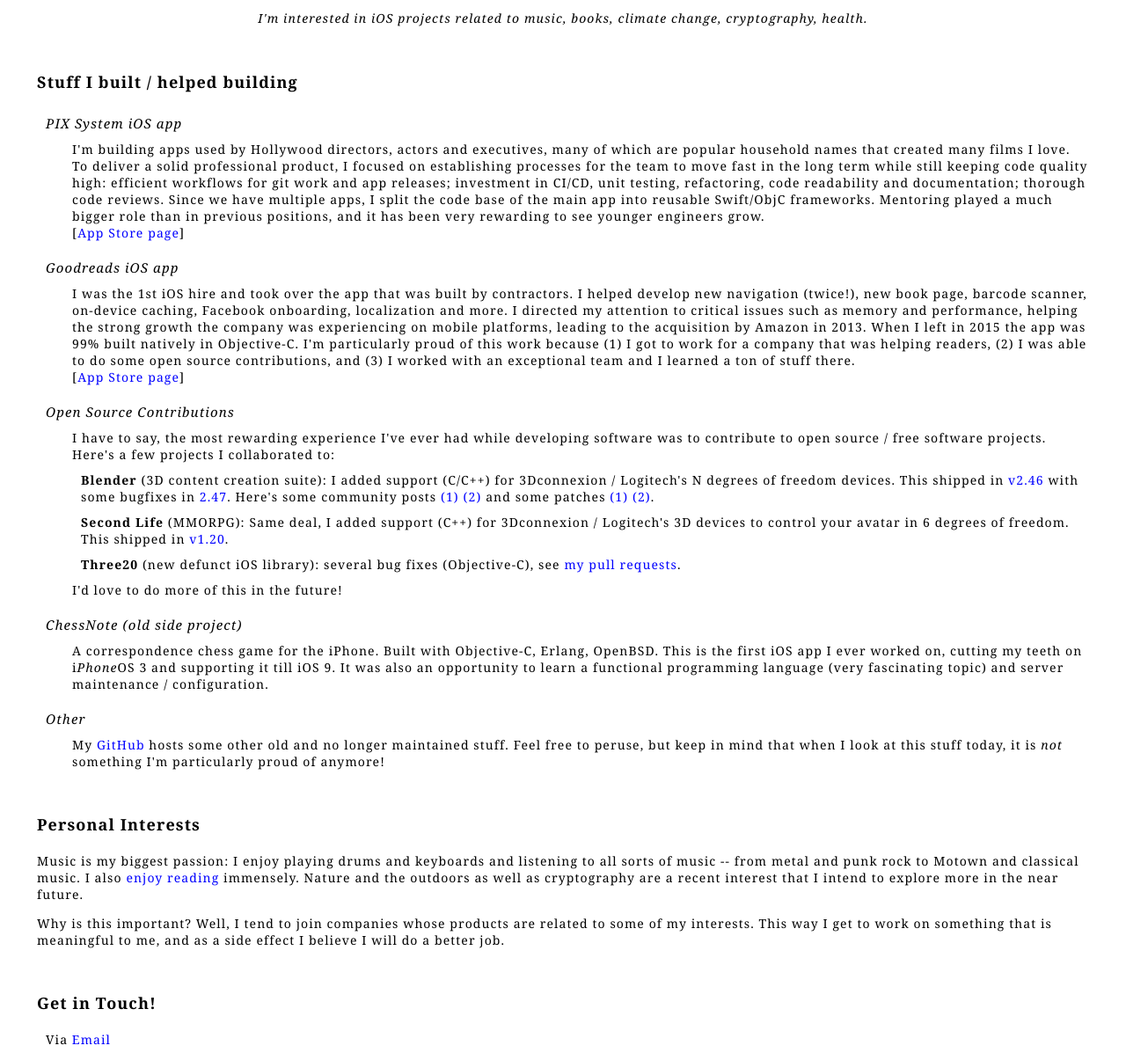
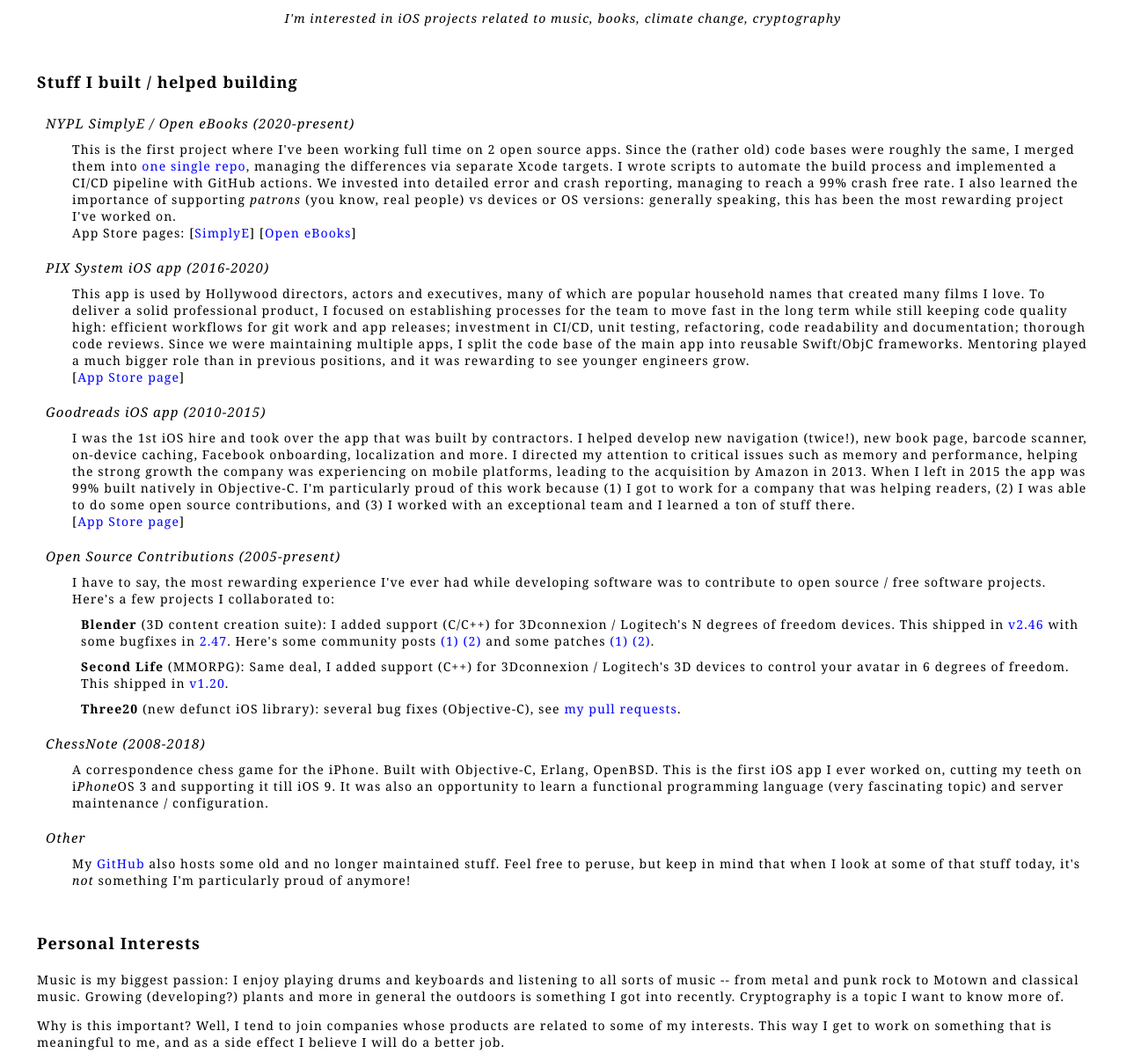
Before and after one commit to ettore/ettore.github.io, a plain HTML site: page index.html in a window 1280 px wide. Shown: the part 144-1341 px from the top of the page at 88% size. Drawn offline with Linux system fonts and the light colour scheme.

Commit message:
Add NYPL experience

```diff
--- a/index.html
+++ b/index.html
@@ -20,18 +20,22 @@
 <div class="subheading">
 <p>I am a software engineer. I live in Portland, Oregon.</p>
 <p>Here's my <a href="EttorePasquini-resume.pdf">resume</a>.</p>
-<p class="contact_incipit">I'm interested in iOS projects related to music, books, climate change, cryptography, health.</p>
+<p class="contact_incipit">I'm interested in iOS projects related to music, books, climate change, cryptography</p>
 </div>
 
 <h2>Stuff I built / helped building</h2>
 <dl>
-	<dt class="drama">PIX System iOS app</dt>
-	<dd>I'm building apps used by Hollywood directors, actors and executives, many of which are popular household names that created many films I love. To deliver a solid professional product, I focused on establishing processes for the team to move fast in the long term while still keeping code quality high: efficient workflows for git work and app releases; investment in CI/CD, unit testing, refactoring, code readability and documentation; thorough code reviews. Since we have multiple apps, I split the code base of the main app into reusable Swift/ObjC frameworks. Mentoring played a much bigger role than in previous positions, and it has been very rewarding to see younger engineers grow.<br/>[<a href="https://apps.apple.com/us/app/pix-system/id438296952">App Store page</a>]</dd>
+	<dt class="drama">NYPL SimplyE / Open eBooks (2020-present)</dt>
+	<dd>This is the first project where I've been working full time on 2 open source apps. Since the (rather old) code bases were roughly the same, I merged them into <a href="https://github.com/NYPL-Simplified/Simplified-iOS">one single repo</a>, managing the differences via separate Xcode targets. I wrote scripts to automate the build process and implemented a CI/CD pipeline with GitHub actions. We invested into detailed error and crash reporting, managing to reach a 99% crash free rate. I also learned the importance of supporting <em>patrons</em> (you know, real people) vs devices or OS versions: generally speaking, this has been the most rewarding project I've worked on.<br/>
+	App Store pages: [<a href="https://apps.apple.com/us/app/simplye/id1046583900">SimplyE</a>] [<a href="https://apps.apple.com/us/app/open-ebooks/id1033669250">Open eBooks</a>]</dd>
 
-  <dt class="drama">Goodreads iOS app</dt>
+	<dt class="drama">PIX System iOS app (2016-2020)</dt>
+	<dd>This app is used by Hollywood directors, actors and executives, many of which are popular household names that created many films I love. To deliver a solid professional product, I focused on establishing processes for the team to move fast in the long term while still keeping code quality high: efficient workflows for git work and app releases; investment in CI/CD, unit testing, refactoring, code readability and documentation; thorough code reviews. Since we were maintaining multiple apps, I split the code base of the main app into reusable Swift/ObjC frameworks. Mentoring played a much bigger role than in previous positions, and it was rewarding to see younger engineers grow.<br/>[<a href="https://apps.apple.com/us/app/pix-system/id438296952">App Store page</a>]</dd>
+
+  <dt class="drama">Goodreads iOS app (2010-2015)</dt>
 	<dd>I was the 1st iOS hire and took over the app that was built by contractors. I helped develop new navigation (twice!), new book page, barcode scanner, on-device caching, Facebook onboarding, localization and more. I directed my attention to critical issues such as memory and performance, helping the strong growth the company was experiencing on mobile platforms, leading to the acquisition by Amazon in 2013. When I left in 2015 the app was 99% built natively in Objective-C. I'm particularly proud of this work because (1) I got to work for a company that was helping readers, (2) I was able to do some open source contributions, and (3) I worked with an exceptional team and I learned a ton of stuff there.<br/>[<a href="http://itunes.apple.com/us/app/goodreads/id355833469?mt=8">App Store page</a>]</dd>
 
-  <dt class="drama">Open Source Contributions</dt>
+  <dt class="drama">Open Source Contributions (2005-present)</dt>
 	<dd>I have to say, the most rewarding experience I've ever had while developing software was to contribute to open source / free software projects. Here's a few projects I collaborated to:
     <ul>
       <li><strong>Blender</strong> (3D content creation suite): I added support (C/C++) for 3Dconnexion / Logitech's N degrees of freedom devices. This shipped in <a href="https://archive.blender.org/wiki/index.php/Template:Release_Notes/2.46/Contributors/">v2.46</a> with some bugfixes in <a href="https://archive.blender.org/wiki/index.php/Dev:Ref/Release_Notes/2.47/">2.47</a>. Here's some community posts <a href="https://www.3dconnexion.com/forum/viewtopic.php?t=1497">(1)</a> <a href="https://www.blender.org/forum/viewtopic.php?t=12230">(2)</a> and some patches <a href="http://www.mail-archive.com/bf-blender-cvs@blender.org/msg01179.html">(1)</a> <a href="http://www.mail-archive.com/bf-blender-cvs@blender.org/msg01025.html">(2)</a>.
@@ -41,18 +45,17 @@
       <li><strong>Three20</strong> (new defunct iOS library): several bug fixes (Objective-C), see <a href="https://github.com/facebookarchive/three20/pulls?q=is%3Apr+author%3Aettore">my pull requests</a>.
       </li>
     </ul>
-    I'd love to do more of this in the future!
   </dd>
 
-  <dt class="drama">ChessNote (old side project)</dt>
+  <dt class="drama">ChessNote (2008-2018)</dt>
 	<dd>A correspondence chess game for the iPhone. Built with Objective-C, Erlang, OpenBSD. This is the first iOS app I ever worked on, cutting my teeth on i<em>Phone</em>OS 3 and supporting it till iOS 9. It was also an opportunity to learn a functional programming language (very fascinating topic) and server maintenance / configuration. <!--br/>[<a href="/chessnote">ChessNote</a> | <a href="http://itunes.apple.com/us/app/chessnote/id408601586?mt=8">App Store page</a>]--></dd>
 
   <dt class="drama">Other</dt>
-	<dd>My <a href="https://github.com/ettore">GitHub</a> hosts some other old and no longer maintained stuff. Feel free to peruse, but keep in mind that when I look at this stuff today, it is <em>not</em> something I'm particularly proud of anymore!</dd>
+	<dd>My <a href="https://github.com/ettore">GitHub</a> also hosts some old and no longer maintained stuff. Feel free to peruse, but keep in mind that when I look at some of that stuff today, it's <em>not</em> something I'm particularly proud of anymore!</dd>
 </dl>
 
 <h2>Personal Interests</h2>
-<p>Music is my biggest passion: I enjoy playing drums and keyboards and listening to all sorts of music -- from metal and punk rock to Motown and classical music. I also <a href="https://www.goodreads.com/ettore">enjoy reading</a> immensely. Nature and the outdoors as well as cryptography are a recent interest that I intend to explore more in the near future.</p>
+<p>Music is my biggest passion: I enjoy playing drums and keyboards and listening to all sorts of music -- from metal and punk rock to Motown and classical music. Growing (developing?) plants and more in general the outdoors is something I got into recently. Cryptography is a topic I want to know more of.</p>
 <p>Why is this important? Well, I tend to join companies whose products are related to some of my interests. This way I get to work on something that is meaningful to me, and as a side effect I believe I will do a better job.</p>
 
 <div id="contact">
```
Also changed, not shown: 1 other file.
